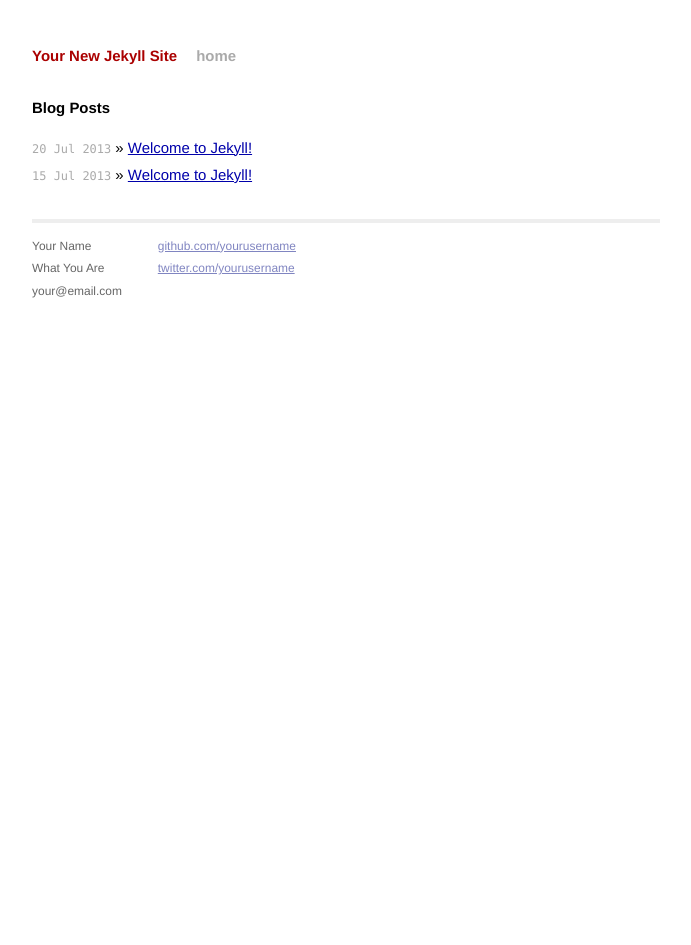
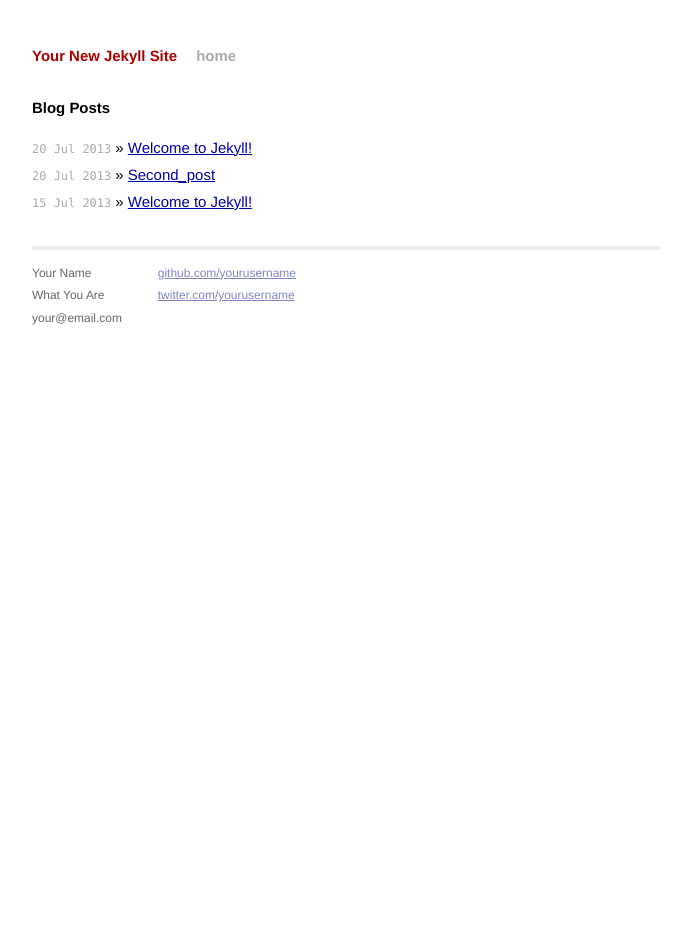
Before and after one commit to rpietro/rpietro.github.io, a Jekyll site: the page built from divein/index.html, in a window 1280 px wide. Shown: the whole page, without its empty margins (294-985 px from the left). Built offline with Jekyll 4.4.1, drawn with Linux system fonts in a browser that asks for light colours; Markdown is read by kramdown in place of the engine named in the settings.

Commit message:
second post

```diff
--- a/divein/_config.yml
+++ b/divein/_config.yml
@@ -1,3 +1,4 @@
 name: Your New Jekyll Site
 markdown: redcarpet
 pygments: true
+lsi: BOOL
--- /dev/null
+++ b/divein/_posts/2013-07-20-second_post.markdown
@@ -0,0 +1,3 @@
+# Second post
+
+this is a second post
```
